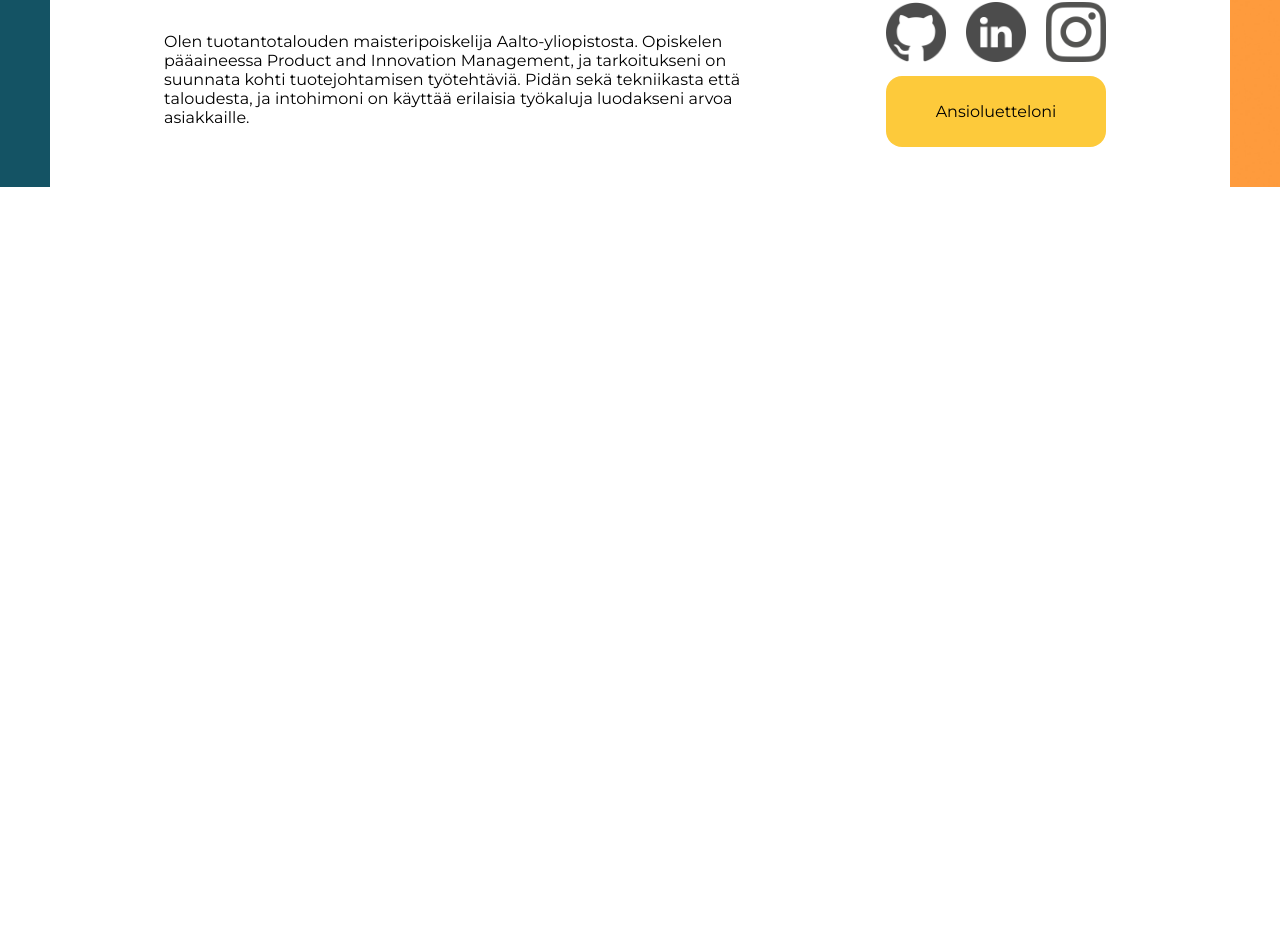
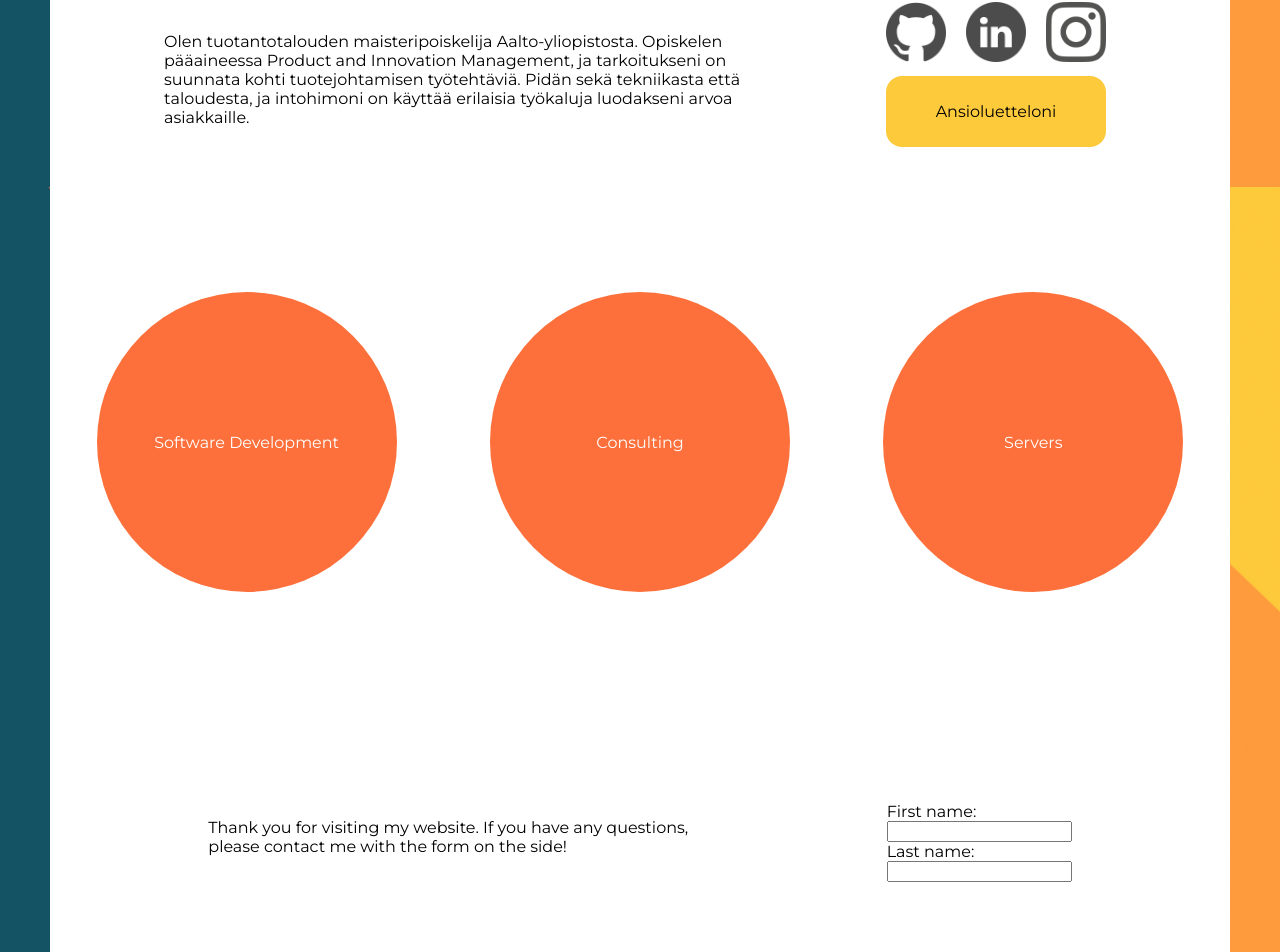
Before and after one commit to jviitamo/jubilant-octo-system, a Vue app: page / in a window 1280 px wide. Shown: the part 613-1565 px from the top of the page. Before the commit the page ends 800 px from the top, so only its background shows below. Built offline with nearby package versions, Linux system fonts and the light colour scheme.

Commit message:
Initial next page commit

```diff
--- a/src/App.vue
+++ b/src/App.vue
@@ -1,15 +1,18 @@
 <template>
   <Header />
+  <Competences />
 </template>
 
 <script>
 
 import Header from './components/Header.vue'
+import Competences from './components/Competences.vue'
 
 export default {
   name: 'App',
   components: {
-    Header
+    Header,
+    Competences
   },
 }
 </script>
--- /dev/null
+++ b/src/components/CompetenceBall.vue
@@ -0,0 +1,96 @@
+<template>
+    <div class="ball" @click="showPopup()">
+      <p>{{ msg }}</p>
+    </div>
+    <div class="overlay-container" :style="[!this.Popup ? 'display: none' : '']">
+      <div class="overlay">
+          <div @click="showPopup()" class="closebutton">X</div>
+          <slot />
+      </div>
+  </div>
+</template>
+
+<script>
+
+/* eslint-disable */
+export default {
+  name: 'CompetenceBall',
+  props: {
+    msg: String
+  },
+  // state
+  data() {
+    return {
+      Popup: false
+    }
+  },
+  // actions
+  methods: {
+    showPopup() {
+      this.Popup = !this.Popup
+    }
+  }
+}
+</script>
+
+<!-- Add "scoped" attribute to limit CSS to this component only -->
+<style scoped>
+    .ball {
+        border-radius: 50%;
+        background-color: #FD703B;
+        height: 300px;
+        width: 300px;
+        text-align: center;
+        color: white;
+        display: flex;
+        justify-content: center;
+        align-items: center;
+    }
+    .ball:hover {
+        opacity: 0.7
+    }
+    .overlay-container {
+        position: fixed;
+        top: 0;
+        left: 0;
+        width: 100vw;
+        height: 100vh;
+        background-color: black;
+        z-index: 1;
+        background-color:rgba(0,0,0,.75);
+        display: flex;
+        justify-content: center;
+        align-items: center;
+
+    }
+    .overlay {
+        background-color: white;
+        opacity: 1 !important;
+        height: 50%;
+        width: 50%;
+        border-radius: 2em;
+    }
+    .closebutton {
+        position: relative;
+        right: 30px;
+        top: 20px;
+        text-align: right;
+        cursor: pointer;
+    }
+    .closebutton:hover {
+        opacity: 0.7;
+    }
+    @media screen and (max-width: 1050px) {
+      .overlay {
+          height: 70%;
+          width: 70%;
+      }
+    }
+    @media screen and (max-width: 600px) {
+      .overlay {
+          height: 80%;
+          width: 90%;
+      }
+    }
+
+</style>
--- /dev/null
+++ b/src/components/Competences.vue
@@ -0,0 +1,153 @@
+<template>
+ <div class="navcontainer">
+     <div class="competences-container">
+        <section class="competences">
+            <CompetenceBall :msg="'Software Development'">
+                <div class="ballcontent">
+                    <div class="description-text">
+                        <p>I have been studying information networks, which is heavily focused around software development. In addition, my own interests have been moving myself towards programming.</p>
+                        <p>I have been coding backend with Java, Kotlin and Scala. On the other hand I fluent with React and Vue.</p>
+                        <p>My work experience around software development includes CTO position at my student guild and IT-consultant at Oikeat Oliot Oy.</p>
+                    </div>
+                    <div class="languages-container">
+                        <p>Vue</p>
+                        <p>React</p>
+                        <p>Kotlin/Java</p>
+                        <p>Scala</p>
+                        <p>Python</p>
+                    </div>
+                </div>
+            </CompetenceBall>
+            <CompetenceBall :msg="'Consulting '">
+                <div class="ballcontent">
+                    <div class="description-text">
+                        <p>I have been studying information networks, which is heavily focused around software development. In addition, my own interests have been moving myself towards programming.</p>
+                        <p>I have been coding backend with Java, Kotlin and Scala. On the other hand I fluent with React and Vue.</p>
+                        <p>My work experience around software development includes CTO position at my student guild and IT-consultant at Oikeat Oliot Oy.</p>
+                    </div>
+                    <div class="languages-container">
+                        <p>Vue</p>
+                        <p>React</p>
+                        <p>Kotlin/Java</p>
+                        <p>Scala</p>
+                        <p>Python</p>
+                    </div>
+                </div>
+            </CompetenceBall>
+            <CompetenceBall :msg="'Servers'">
+                <div class="ballcontent">
+                    <div class="description-text">
+                        <p>I have been studying information networks, which is heavily focused around software development. In addition, my own interests have been moving myself towards programming.</p>
+                        <p>I have been coding backend with Java, Kotlin and Scala. On the other hand I fluent with React and Vue.</p>
+                        <p>My work experience around software development includes CTO position at my student guild and IT-consultant at Oikeat Oliot Oy.</p>
+                    </div>
+                    <div class="languages-container">
+                        <p>Vue</p>
+                        <p>React</p>
+                        <p>Kotlin/Java</p>
+                        <p>Scala</p>
+                        <p>Python</p>
+                    </div>
+                </div>
+            </CompetenceBall>
+        </section>
+        <FooterContainer />
+     </div>
+ </div>
+</template>
+
+<script>
+
+import CompetenceBall from './CompetenceBall.vue'
+import FooterContainer from './FooterContainer.vue'
+
+/* eslint-disable */
+export default {
+  name: 'Competences',
+  components: {
+      CompetenceBall,
+      FooterContainer
+  },
+  props: {
+    msg: String
+  },
+  // state
+  data() {
+    return {
+      Popup: false
+    }
+  },
+  // actions
+  methods: {
+    showPopup() {
+      this.Popup = !this.Popup
+    }
+  }
+}
+</script>
+
+<!-- Add "scoped" attribute to limit CSS to this component only -->
+<style scoped>
+    .navcontainer {
+        display: flex;
+        flex-direction: column;
+        height: 100%;
+        min-height: 100%;
+        font-family: "Montserrat";
+        background-image: url('../assets/bg4.jpg');
+        background-repeat: no-repeat;
+        background-size: cover;
+    }
+    .competences-container {
+        background-color: white;
+        display: flex;
+        flex-direction: column;
+        align-items: center;
+        margin: 0 50px;
+        justify-content: space-around;
+        height: 100%;
+    }
+    .competences {
+        display: flex;
+        flex-direction: row;
+        justify-content: space-around;
+        width: 100%;
+    }
+    .ballcontent {
+        display: flex;
+        flex-direction: row;
+        justify-content: space-around;
+        align-items: center;
+        height: 80%;
+        padding-top: 30px;
+    }
+    .description-text {
+        flex-basis: 60%;
+    }
+    .languages-container {
+        display: flex;
+        flex-direction: column;
+        justify-content: space-evenly;
+        flex-basis: 20%;
+    }
+    .languages-container > p {
+        padding: 10px;
+        background-color: #145364;
+        text-align: center;
+        border-radius: 2em;
+        min-width: 70px;
+        color: white;
+    }
+
+    @media screen and (max-width: 600px) {
+      .ballcontent {
+          flex-direction: column;
+          padding: 30px;
+      }
+      .languages-container {
+          flex-direction: row;
+          flex-wrap: wrap;
+      }
+    }
+
+</style>
--- /dev/null
+++ b/src/components/FooterContainer.vue
@@ -0,0 +1,37 @@
+<template>
+    <section class="footer">
+        <div class="goodbye-text">
+            <p>Thank you for visiting my website. If you have any questions, please contact me with the form on the side!</p>
+        </div>
+        <form>
+            <label for="fname">First name:</label><br>
+            <input type="text" id="fname" name="fname"><br>
+            <label for="lname">Last name:</label><br>
+            <input type="text" id="lname" name="lname">
+        </form>
+    </section>
+</template>
+
+<script>
+/* eslint-disable */
+export default {
+  name: 'FooterContainer',
+  props: {
+    msg: String
+  }
+}
+</script>
+
+<!-- Add "scoped" attribute to limit CSS to this component only -->
+<style scoped>
+    .footer {
+        display: flex;
+        flex-direction: row;
+        justify-content: space-around;
+    }
+    .goodbye-text {
+        flex-basis: 50%;
+    }
+    form {
+    }
+</style>
```
